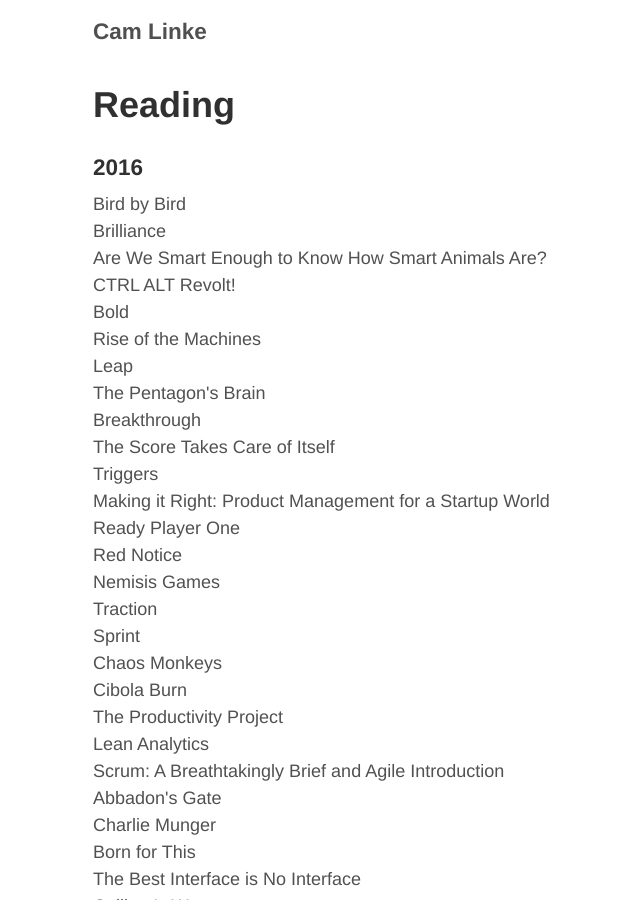
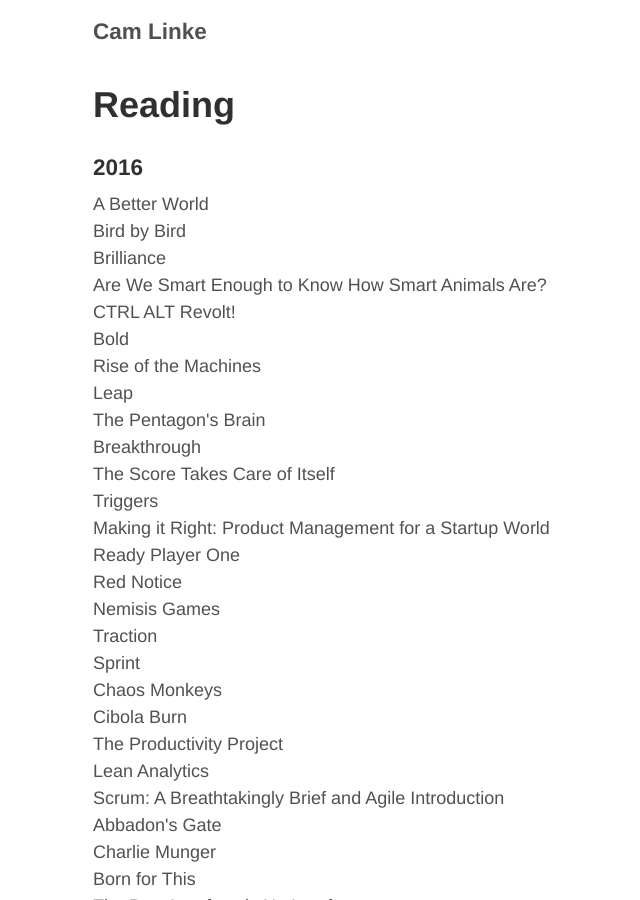
Before and after one commit to camlinke/camlinke.github.io, a Jekyll site: the page built from reading.md, in a window 1280 px wide and 900 px high. Shown: the whole window, without its empty margins (232-872 px from the left). Built offline with Jekyll 4.4.1, drawn with Linux system fonts in a browser that asks for light colours; nearby versions of some CDN libraries.

Commit message:
added to reading

```diff
--- a/reading.md
+++ b/reading.md
@@ -5,6 +5,7 @@
 
 <h3>2016</h3>
 <ul class="frontpage-list">
+    <li>A Better World</li>
     <li>Bird by Bird</li>
     <li>Brilliance</li>
     <li>Are We Smart Enough to Know How Smart Animals Are?</li>
```
